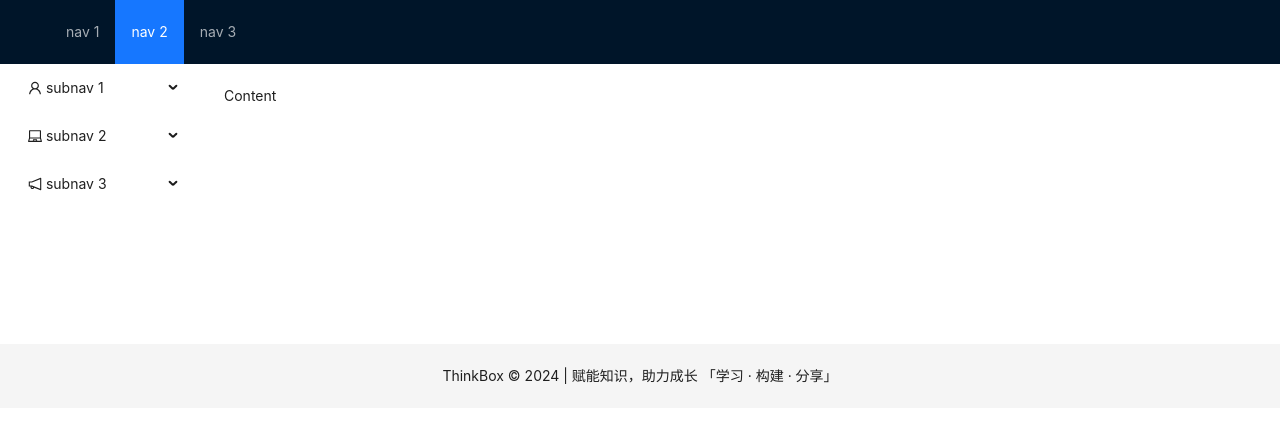
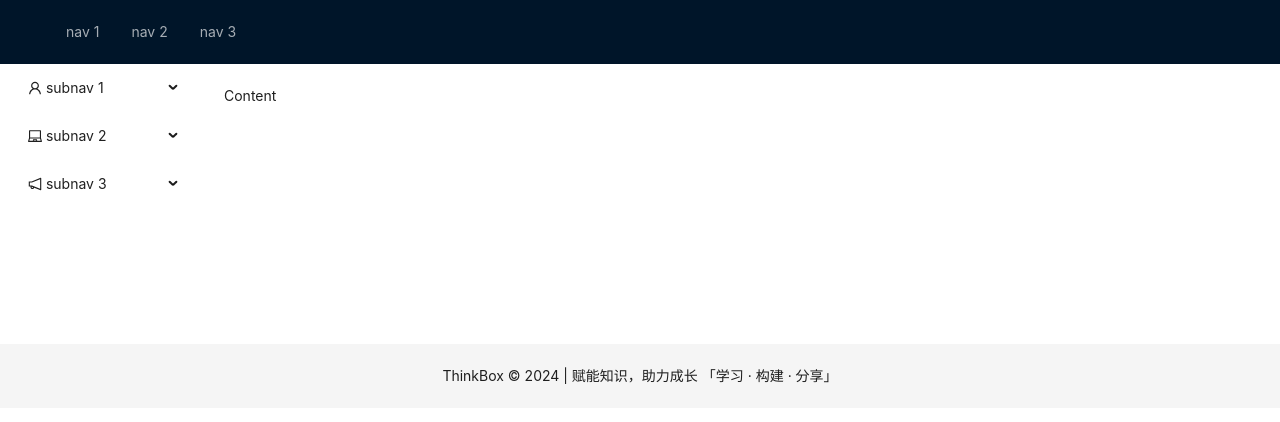
Before and after one commit to SnowyZhang/ThinkBox, a Vue app in the folder web/: page / in a window 1280 px wide. Shown: the top 422 px of the page. Built offline with nearby package versions, Linux system fonts and the light colour scheme.

Commit message:
制作页头组件

```diff
--- a/web/src/App.vue
+++ b/web/src/App.vue
@@ -1,18 +1,6 @@
 <template>
   <a-layout>
-    <a-layout-header class="header">
-      <div class="logo" />
-      <a-menu
-          v-model:selectedKeys="selectedKeys1"
-          theme="dark"
-          mode="horizontal"
-          :style="{ lineHeight: '64px' }"
-      >
-        <a-menu-item key="1">nav 1</a-menu-item>
-        <a-menu-item key="2">nav 2</a-menu-item>
-        <a-menu-item key="3">nav 3</a-menu-item>
-      </a-menu>
-    </a-layout-header>
+    <the-header></the-header>
     <router-view/>
     <a-layout-footer style="text-align: center">
       ThinkBox © 2024 | 赋能知识，助力成长
@@ -21,12 +9,15 @@
     </a-layout-footer>
   </a-layout>
 </template>
-<script lang="ts" setup>
-import { ref } from 'vue';
-import { UserOutlined, LaptopOutlined, NotificationOutlined } from '@ant-design/icons-vue';
-const selectedKeys1 = ref<string[]>(['2']);
-const selectedKeys2 = ref<string[]>(['1']);
-const openKeys = ref<string[]>(['sub1']);
+<script lang="ts">
+  import { defineComponent } from 'vue';
+  import TheHeader  from "@/components/the-header.vue";
+export default defineComponent({
+  name: 'app',
+  components:{
+    TheHeader,
+  },
+});
 </script>
 <style scoped>
 #components-layout-demo-top-side-2 .logo {
--- /dev/null
+++ b/web/src/components/the-header.vue
@@ -0,0 +1,23 @@
+<template>
+  <a-layout-header class="header">
+    <div class="logo" />
+    <a-menu
+        v-model:selectedKeys="selectedKeys1"
+        theme="dark"
+        mode="horizontal"
+        :style="{ lineHeight: '64px' }"
+    >
+      <a-menu-item key="1">nav 1</a-menu-item>
+      <a-menu-item key="2">nav 2</a-menu-item>
+      <a-menu-item key="3">nav 3</a-menu-item>
+    </a-menu>
+  </a-layout-header>
+</template>
+
+<script lang="ts">
+import { defineComponent } from 'vue';
+
+export default defineComponent({
+  name: 'the-header',
+});
+</script>
```
